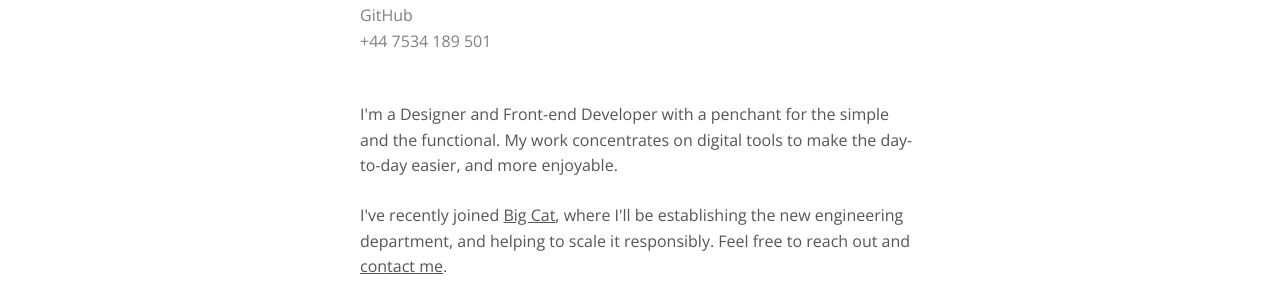
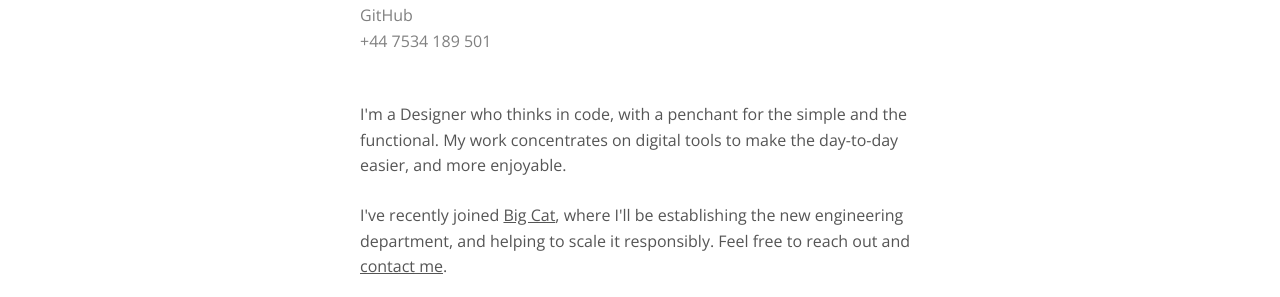
Before and after one commit to craigthomasfrost/cfdesigner.github.io, a Jekyll site: the page built from index.html, in a window 1280 px wide. Shown: the part 192-489 px from the top of the page. Built offline with Jekyll 4.4.1, drawn with Linux system fonts in a browser that asks for light colours; nearby versions of some CDN libraries.

Commit message:
change bio

```diff
--- a/_includes/head.html
+++ b/_includes/head.html
@@ -54,7 +54,7 @@
 
         <p>
 
-                I'm a Designer and Front-end Developer with a penchant for the simple and the functional. My work concentrates on digital tools to make the day-to-day easier, and more enjoyable.
+                I'm a Designer who thinks in code, with a penchant for the simple and the functional. My work concentrates on digital tools to make the day-to-day easier, and more enjoyable.
 
         </p>
 
```
